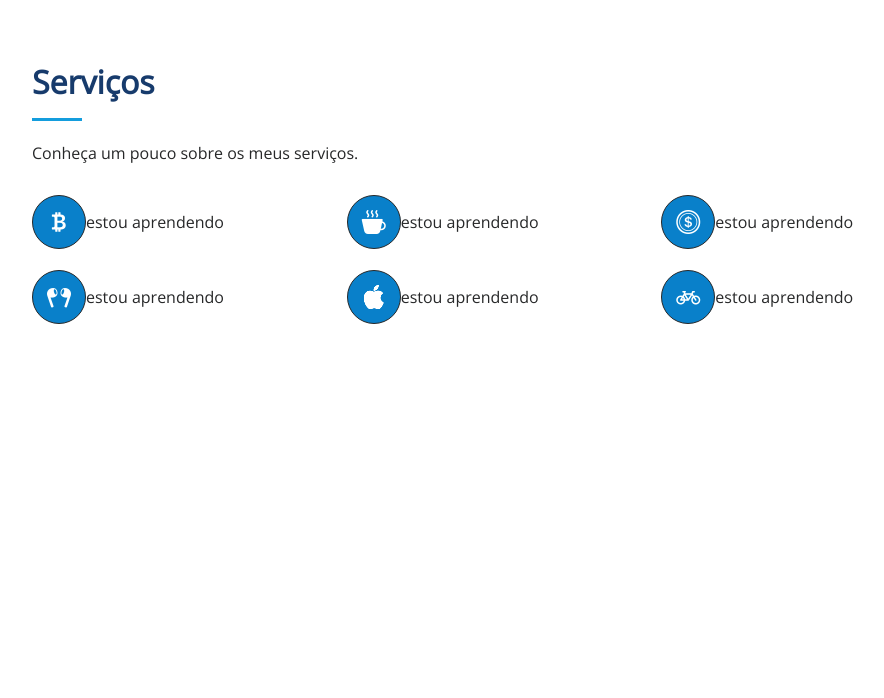
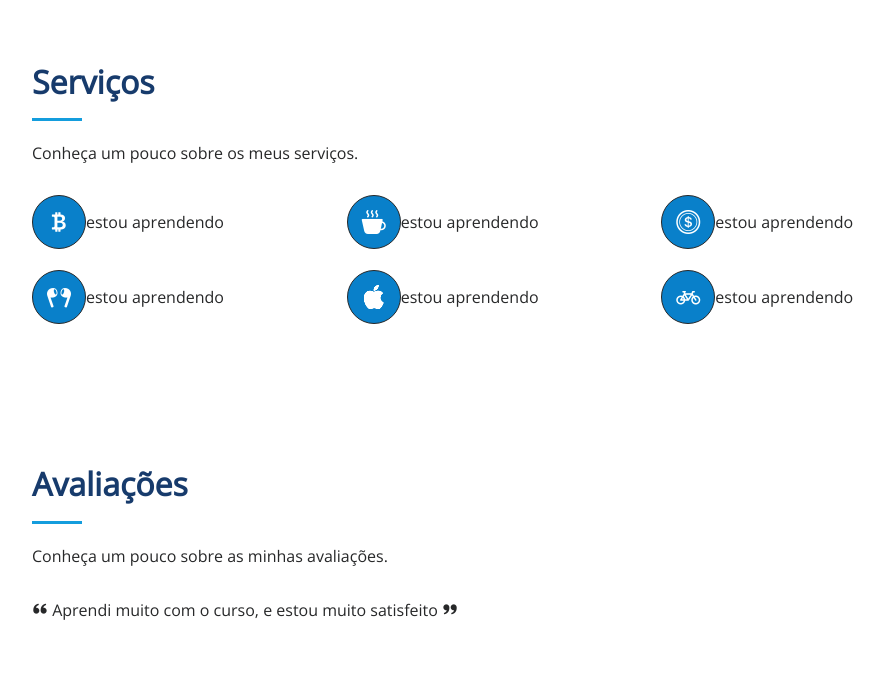
Before and after one commit to k-lobo/iportfolio, a plain HTML site: page index.html in a window 1280 px wide. Shown: the part 4012-4710 px from the top of the page, without its empty margins (298-1182 px from the left). Before the commit the page ends 4417 px from the top, so only its background shows below. Drawn offline with nearby package versions, Linux system fonts and the light colour scheme.

Commit message:
09/12
09/12

```diff
--- a/index.html
+++ b/index.html
@@ -467,6 +467,34 @@
             </div><!-- Fim row -->
         </div><!-- Fim container -->
     </section> <!-- Fim section -->
+
+    <section id="testimonials" class="testimonials">
+        <div class="container">
+            <div class="section-title">
+                <h2>Avaliações</h2>
+                <p> Conheça um pouco sobre as minhas avaliações.</p>
+            </div><!-- Fim section title -->
+            <div class="testimonials-slider " data-aos="fade-up" data-aos-delay="100">
+
+                <div class="swipwer-wrapper">
+
+                    <div class="swipwer-slides">
+                        <div class="testimonials-item" data-aos="fade-up">
+                            <p>
+                                <i class="bx bxs-quote-alt-left quote-icon-left"> </i>
+                                Aprendi muito com o curso, e estou muito satisfeito
+                                <i class="bx bxs-quote-alt-right quote-icon-right"> </i>
+                            </p>
+
+                        </div>
+                    </div>
+                </div>
+                <div class="swipwer-pagination"></div>
+            </div>
+        </div><!-- Fim container -->
+    </section> <!-- Fim section -->
+
+
     </main> <!-- Fim Main -->
     <footer id="footer">
         <div class="container">
```
